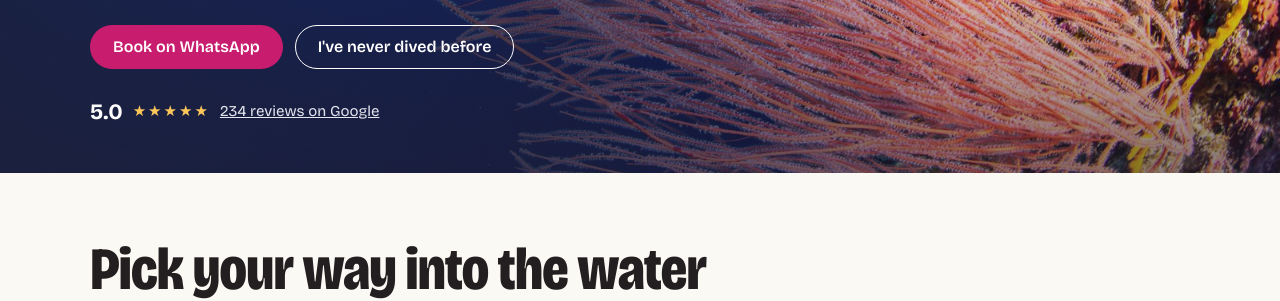
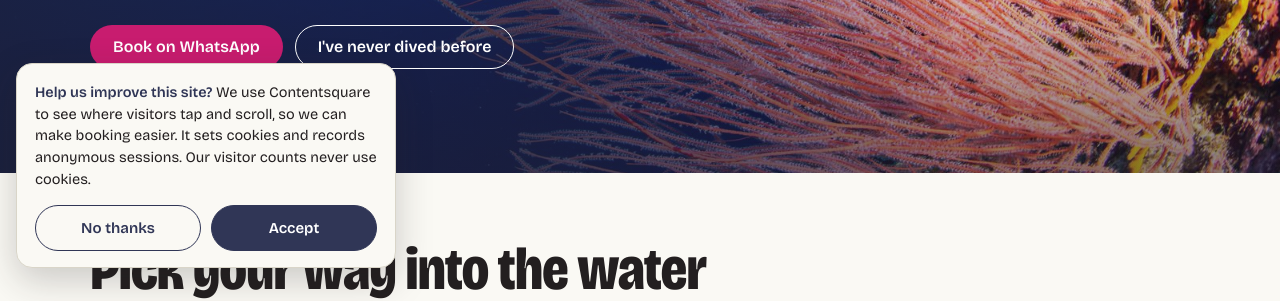
Before and after one commit to OceantribePhilippines/oceantribe-website, a plain HTML site: page index.html in a window 1280 px wide. Shown: the part 516-817 px from the top of the page. Drawn offline with nearby package versions, Linux system fonts and the light colour scheme.

Commit message:
Add Contentsquare behind a cookie consent banner
consent.js shows a small Accept / No thanks banner and loads the
Contentsquare tag only after a visitor accepts. The choice is stored in
localStorage and can be changed from a "Cookie choices" footer link.
Umami stays cookieless and unaffected. Added to index, courses, diving
and conservation.

Co-Authored-By: Claude Sonnet 5.5 <noreply@anthropic.com>
Claude-Session: https://claude.ai/code/session_01PvwT1tA4emptZB3h29HSqL

```diff
--- /dev/null
+++ b/consent.js
@@ -0,0 +1,66 @@
+/* OceanTribe: consent banner + Contentsquare loader.
+   Contentsquare (heatmaps, session replay) sets cookies, so it only loads after a visitor accepts.
+   Umami visitor counts stay cookieless and are not affected by this choice.
+   The choice is kept in localStorage under "ot-consent" ("granted" or "denied"). */
+(function () {
+  var KEY = "ot-consent";
+  var CS_SRC = "https://t.contentsquare.net/uxa/03f9ea16fea6a.js";
+
+  function read() { try { return localStorage.getItem(KEY); } catch (e) { return null; } }
+  function write(v) { try { localStorage.setItem(KEY, v); } catch (e) {} }
+
+  function loadCS() {
+    if (document.getElementById("ot-cs")) return;
+    var s = document.createElement("script");
+    s.id = "ot-cs"; s.async = true; s.src = CS_SRC;
+    document.head.appendChild(s);
+  }
+
+  var css = "#ot-consent{position:fixed;left:16px;bottom:calc(16px + env(safe-area-inset-bottom,0px));z-index:60;max-width:380px;background:#faf9f4;color:#231f20;border:1px solid #d9d5c8;border-radius:16px;box-shadow:0 12px 36px rgba(35,31,32,.22);padding:18px 18px 16px;font-family:'Bricolage Grotesque',system-ui,sans-serif;font-size:14.5px;line-height:1.5}" +
+    "#ot-consent p{margin:0 0 14px}#ot-consent b{font-weight:600;color:#303656}" +
+    "#ot-consent .ot-row{display:flex;gap:10px}" +
+    "#ot-consent button{flex:1;font:inherit;font-weight:600;font-size:15px;border-radius:999px;padding:11px 16px;cursor:pointer;border:1.5px solid #303656;background:#303656;color:#fff}" +
+    "#ot-consent button.ot-no{background:transparent;color:#303656}" +
+    "#ot-consent button:focus-visible{outline:3px solid #ff4f8f;outline-offset:3px}" +
+    "@media (max-width:560px){#ot-consent{left:12px;right:12px;max-width:none}}";
+
+  function hide() { var el = document.getElementById("ot-consent"); if (el) el.remove(); }
+
+  function show() {
+    if (document.getElementById("ot-consent")) return;
+    if (!document.getElementById("ot-consent-css")) {
+      var st = document.createElement("style");
+      st.id = "ot-consent-css"; st.textContent = css;
+      document.head.appendChild(st);
+    }
+    var box = document.createElement("div");
+    box.id = "ot-consent";
+    box.setAttribute("role", "dialog");
+    box.setAttribute("aria-label", "Cookie choice");
+    box.innerHTML =
+      "<p><b>Help us improve this site?</b> We use Contentsquare to see where visitors tap and scroll, so we can make booking easier. It sets cookies and records anonymous sessions. Our visitor counts never use cookies.</p>" +
+      '<div class="ot-row"><button type="button" class="ot-no">No thanks</button><button type="button" class="ot-yes">Accept</button></div>';
+    box.querySelector(".ot-yes").addEventListener("click", function () { write("granted"); hide(); loadCS(); });
+    box.querySelector(".ot-no").addEventListener("click", function () { var was = !!document.getElementById("ot-cs"); write("denied"); hide(); if (was) location.reload(); });
+    document.body.appendChild(box);
+  }
+
+  function addFooterLink() {
+    var col = document.querySelector(".foot-grid > div:last-child");
+    if (!col) return;
+    var p = document.createElement("p");
+    p.innerHTML = '<a href="#" id="ot-consent-open">Cookie choices</a>';
+    col.appendChild(p);
+    p.firstChild.addEventListener("click", function (e) { e.preventDefault(); show(); });
+  }
+
+  function init() {
+    addFooterLink();
+    var c = read();
+    if (c === "granted") loadCS();
+    else if (c !== "denied") show();
+  }
+
+  if (document.readyState === "loading") document.addEventListener("DOMContentLoaded", init);
+  else init();
+})();
--- a/index.html
+++ b/index.html
@@ -8,6 +8,7 @@
 <link rel="stylesheet" href="styles.css">
 <script defer src="https://cloud.umami.is/script.js" data-website-id="334c8118-5573-4750-85b4-5e880d97f242"></script>
 <script defer src="track.js"></script>
+<script defer src="consent.js"></script>
 </head><body>
 <header class="site-head">
   <div class="wrap head-row">
```
Also changed, not shown: conservation.html (+1 -0 lines), courses.html (+1 -0 lines), diving.html (+1 -0 lines).
